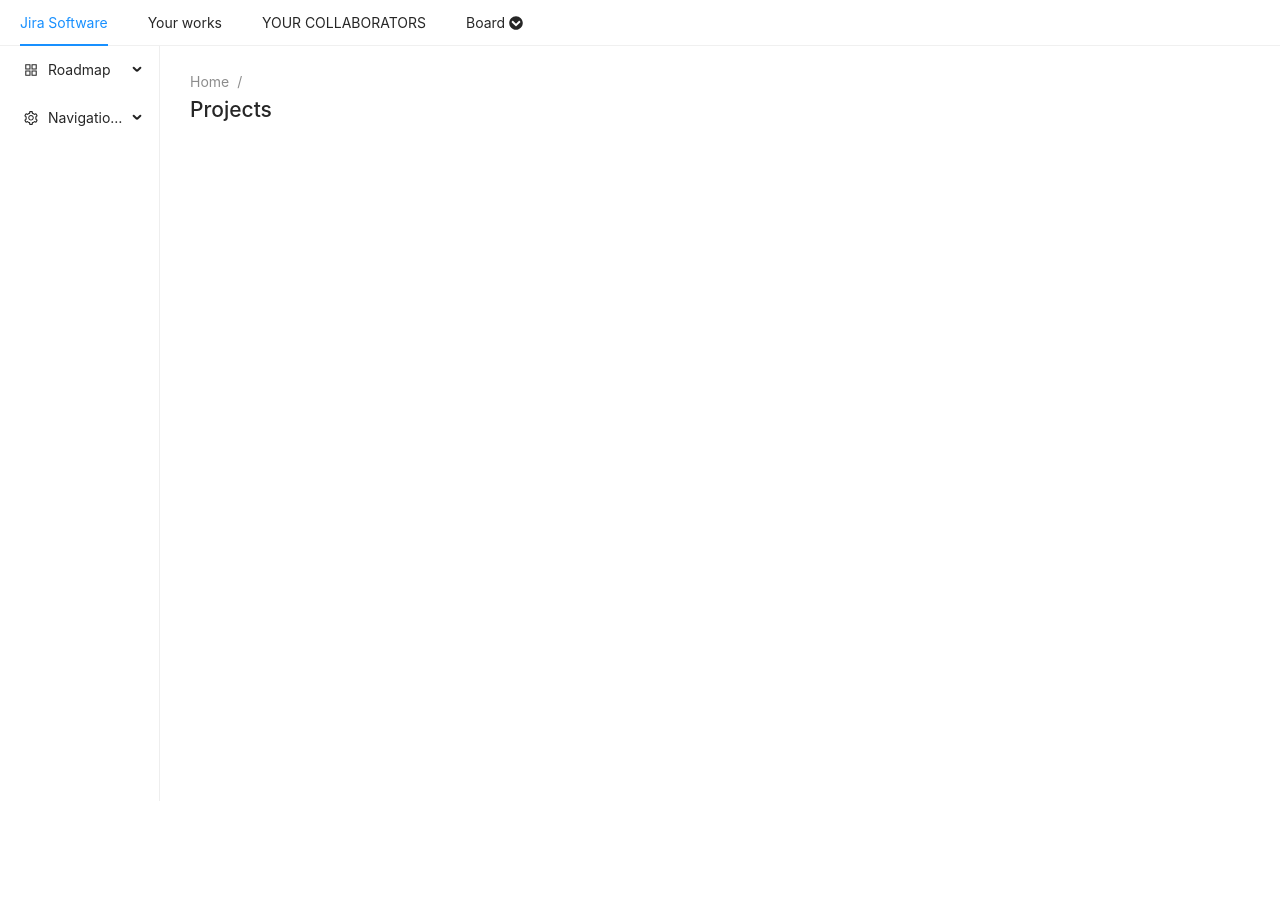
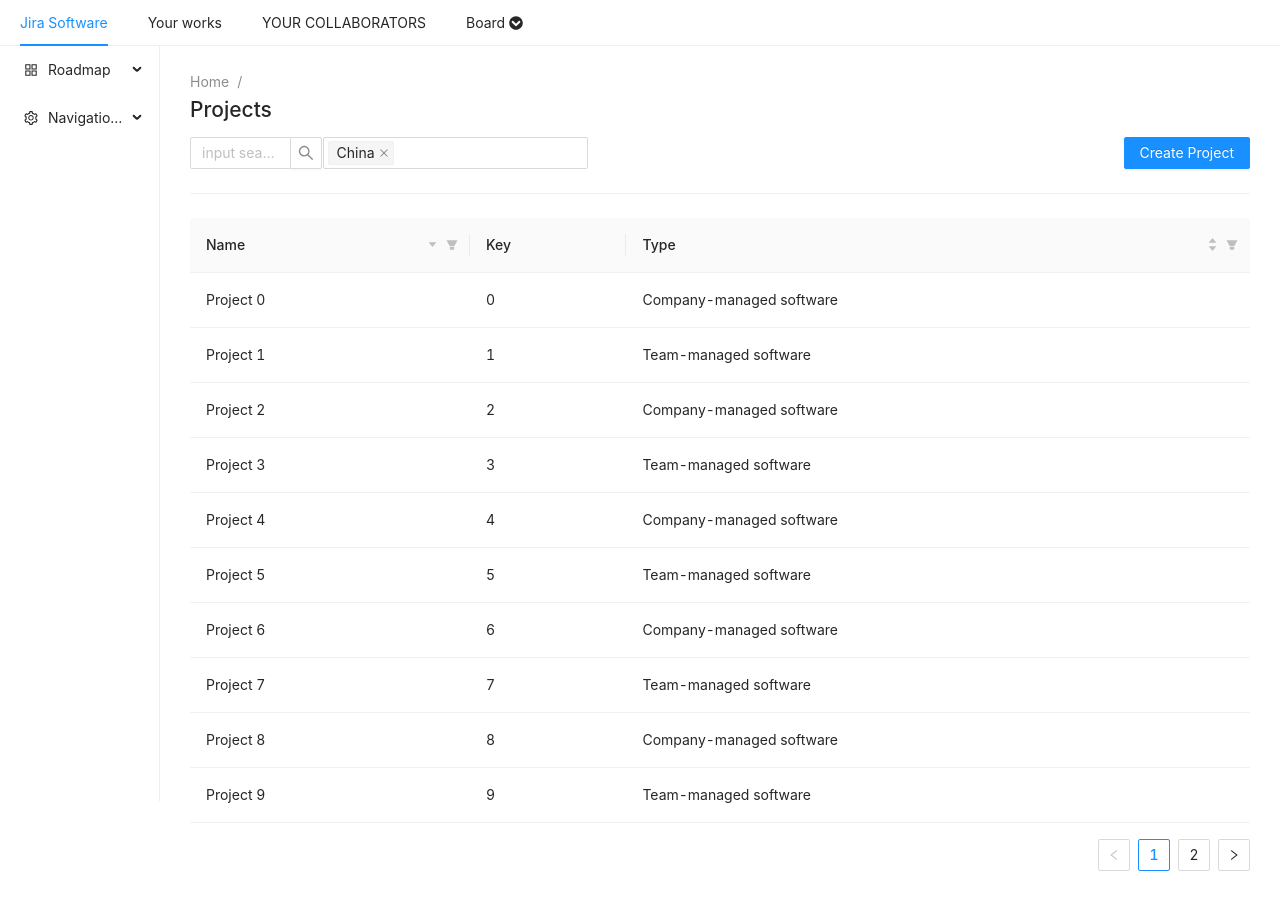
Before and after one commit to Mahmudulazamshohan/project_management, a React (Create React App) app: page / in a window 1280 px wide. Before the commit the page ends 801 px from the top, so only its background shows below. Built offline with nearby package versions, Linux system fonts and the light colour scheme.

Commit message:
type issues solved

```diff
--- a/src/components/project/project.list.tsx
+++ b/src/components/project/project.list.tsx
@@ -1,36 +1,40 @@
 import React from "react";
-interface IProject {}
 import { Table } from "antd";
 import { ColumnsType } from "antd/lib/table";
+import { EnumType } from "typescript";
 
-type TFilters = {
+export interface IProjectProps {}
+
+export type TFilters = {
   text: string;
   value: string;
   children?: TFilters[];
 };
 
-type IData = {
+export type IData = {
   key?: string;
   name?: string;
   age: number;
-  address: string;
+  type: "Company-managed software" | "Team-managed software";
 };
 
-interface IColumn {
+export interface IColumn {
   title: string;
   dataIndex: string;
   filters?: TFilters[];
   defaultSortOrder?: string;
-  onFilter?: (value: IData, record: IData) => boolean;
-  sorter?: (a: IData, b: IData) => number;
   sortDirections?: string[];
   filterMultiple?: boolean;
+  // Functions
+  onFilter?: (value: any, record: any) => any;
+  sorter?: (a: any, b: any) => any;
 }
 
 const columns: ColumnsType<IColumn> = [
   {
     title: "Name",
     dataIndex: "name",
+
     filters: [
       {
         text: "Joe",
@@ -43,6 +47,7 @@
       {
         text: "Submenu",
         value: "Submenu",
+
         children: [
           {
             text: "Green",
@@ -57,70 +62,44 @@
     ],
     // specify the condition of filtering result
     // here is that finding the name started with `value`
-    // onFilter: (value: string, record: { name: string }) =>
-    //   record.name.indexOf(value) === 0,
-    sorter: (a: { name: string }, b: { name: string }) => {
-      return  a.name.length - b.name.length;
+    onFilter: (value: any, record: any) => record.name.indexOf(value) === 0,
+    sorter: (a: any, b: any) => {
+      return a.name.length - b.name.length;
     },
     sortDirections: ["descend"],
   },
   {
-    title: "Age",
-    dataIndex: "age",
+    title: "Key",
+    dataIndex: "key",
     defaultSortOrder: "descend",
-    sorter: (a: { age: number }, b: { age: number }) => a.age - b.age,
+    // sorter: (a: { age: number }, b: { age: number }) => a.age - b.age,
   },
   {
-    title: "Address",
-    dataIndex: "address",
+    title: "Type",
+    dataIndex: "type",
     filters: [
-      {
-        text: "London",
-        value: "London",
-      },
-      {
-        text: "New York",
-        value: "New York",
-      },
+
     ],
     filterMultiple: false,
-    onFilter: (value: string, record: IData) =>
-      record?.address.indexOf(value) === 0,
-    sorter: (a: IData, b: IData) => a.address.length - b.address.length,
+    onFilter: (value: any, record: any) => record?.address.indexOf(value) === 0,
+    sorter: (a: any, b: any) => a.address.length - b.address.length,
     sortDirections: ["descend", "ascend"],
   },
 ];
 
-const data: IData[] | any = [
-  {
-    key: "1",
-    name: "John Brown",
-    age: 32,
-    address: "New York No. 1 Lake Park",
-  },
-  {
-    key: "2",
-    name: "Jim Green",
-    age: 42,
-    address: "London No. 1 Lake Park",
-  },
-  {
-    key: "3",
-    name: "Joe Black",
-    age: 32,
-    address: "Sidney No. 1 Lake Park",
-  },
-  {
-    key: "4",
-    name: "Jim Red",
-    age: 32,
-    address: "London No. 2 Lake Park",
-  },
-];
+const data: any = Array.from(Array(20)).map((value: number, key: number) => {
+  return {
+    key,
+    name: "Project " + key,
+    age: Math.floor(Math.random() * key),
+    type: key % 2 ? "Team-managed software":"Company-managed software",
+  } ;
+});
 
 function onChange(pagination: any, filters: any, sorter: any, extra: any) {
   console.log("params", pagination, filters, sorter, extra);
 }
-export const ProjectList: React.FC<IProject> = () => {
+
+export const ProjectList: React.FC<IProjectProps> = () => {
   return <Table columns={columns} dataSource={data} onChange={onChange} />;
 };
--- a/src/pages/HomePage.tsx
+++ b/src/pages/HomePage.tsx
@@ -1,10 +1,78 @@
+import { Button, Col, Divider, Input, Row, Select } from "antd";
 import React from "react";
 import { withRouter } from "react-router-dom";
 
+/* eslint-disable */
+import { ProjectList } from "../components/project/project.list";
+/* eslint-disable */
+const { Search } = Input;
+const { Option } = Select;
+
 const HomePage: React.FC = () => {
+  const handleChange = (value: string[]) => {
+    console.log(value);
+  };
   return (
     <div>
       <h2>Projects</h2>
+      <Row>
+        <Col span="3">
+          {" "}
+          <Search placeholder="input search text" style={{ width: "100" }} />
+        </Col>
+        <Col span="6">
+          <Select
+            mode="multiple"
+            style={{ width: "100%" }}
+            placeholder="select one country"
+            defaultValue={["china"]}
+            onChange={handleChange}
+            optionLabelProp="label"
+          >
+            <Option value="china" label="China">
+              <div className="demo-option-label-item">
+                <span role="img" aria-label="China">
+                  🇨🇳
+                </span>
+                China (中国)
+              </div>
+            </Option>
+            <Option value="usa" label="USA">
+              <div className="demo-option-label-item">
+                <span role="img" aria-label="USA">
+                  🇺🇸
+                </span>
+                USA (美国)
+              </div>
+            </Option>
+            <Option value="japan" label="Japan">
+              <div className="demo-option-label-item">
+                <span role="img" aria-label="Japan">
+                  🇯🇵
+                </span>
+                Japan (日本)
+              </div>
+            </Option>
+            <Option value="korea" label="Korea">
+              <div className="demo-option-label-item">
+                <span role="img" aria-label="Korea">
+                  🇰🇷
+                </span>
+                Korea (韩国)
+              </div>
+            </Option>
+          </Select>
+        </Col>
+        <Col span="15">
+          <Button type="primary" style={{ float: "right" }}>
+            Create Project
+          </Button>
+        </Col>
+      </Row>
+
+      <Divider />
+
+      <ProjectList />
     </div>
   );
 };
--- a/tsconfig.json
+++ b/tsconfig.json
@@ -18,7 +18,8 @@
     "resolveJsonModule": true,
     "isolatedModules": true,
     "noEmit": true,
-    "jsx": "react-jsx"
+    "jsx": "react-jsx",
+
   },
   "include": [
     "src"
```
